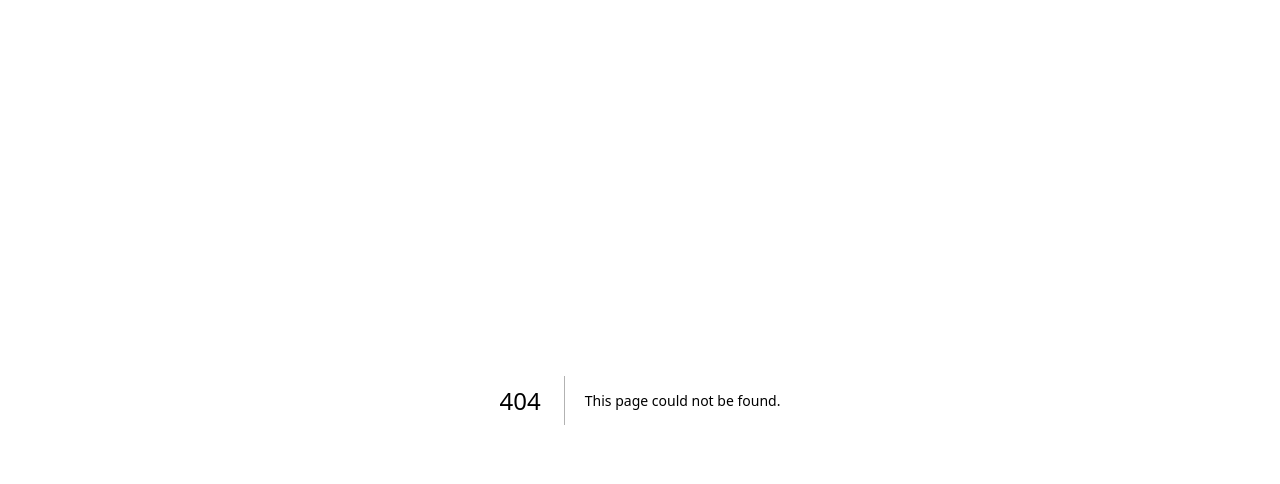
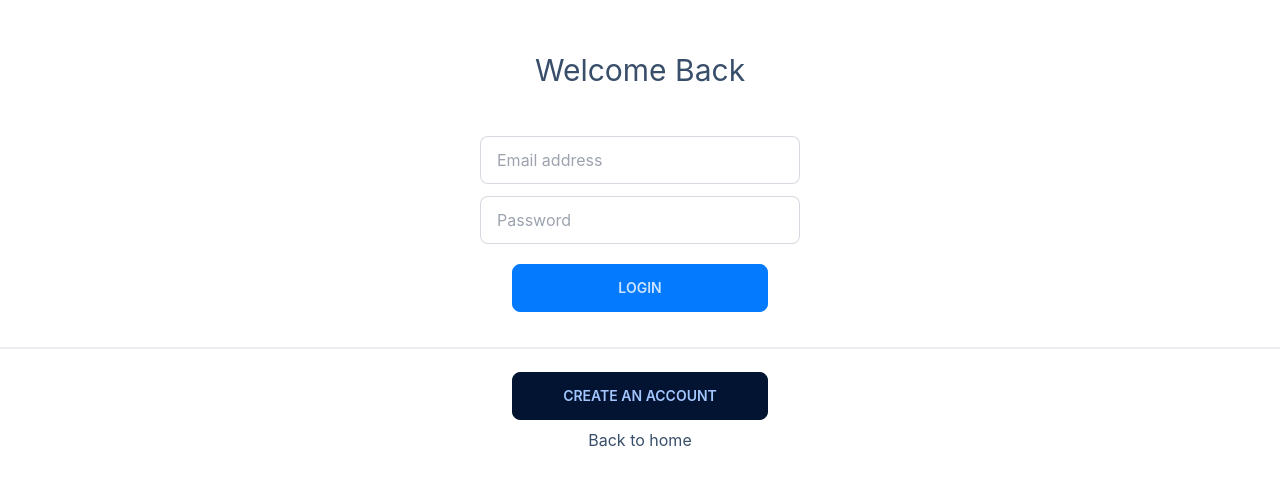
Before and after one commit to chasingtherain/remindme-next, a Next.js app: page /login in a window 1280 px wide. Before the commit this address had no page. Shown: the top 484 px of the page. Built offline with nearby package versions, Linux system fonts and the light colour scheme.

Commit message:
added pages and added css to login page

```diff
--- a/package.json
+++ b/package.json
@@ -6,8 +6,14 @@
     "start": "next start"
   },
   "dependencies": {
+    "daisyui": "^2.51.5",
     "next": "latest",
     "react": "18.2.0",
     "react-dom": "18.2.0"
+  },
+  "devDependencies": {
+    "autoprefixer": "^10.4.14",
+    "postcss": "^8.4.21",
+    "tailwindcss": "^3.3.0"
   }
 }
--- /dev/null
+++ b/pages/_app.js
@@ -0,0 +1,9 @@
+import Head from 'next/head'
+import Link from 'next/link'
+import '../styles/globals.css'
+
+export default function App({ Component, pageProps }) {
+    return <div theme-data="winter">
+      <Component {...pageProps} />
+    </div>
+  }
--- a/pages/index.js
+++ b/pages/index.js
@@ -1,17 +1,18 @@
 import Head from 'next/head';
 import styles from '../styles/Home.module.css';
+import Link from 'next/link';
 
 export default function Home() {
   return (
     <div className={styles.container}>
       <Head>
-        <title>Create Next App</title>
+        <title>Remind Me</title>
         <link rel="icon" href="/favicon.ico" />
       </Head>
 
       <main>
-        <h1 className={styles.title}>
-          Welcome to <a href="https://nextjs.org">Next.js!</a>
+        <h1 className="text-8xl">
+          Login <Link href="/login">Now!</Link>
         </h1>
 
         <p className={styles.description}>
@@ -41,7 +42,7 @@ export default function Home() {
             href="https://vercel.com/import?filter=next.js&utm_source=create-next-app&utm_medium=default-template&utm_campaign=create-next-app"
             className={styles.card}
           >
-            <h3>Deploy &rarr;</h3>
+            <h3 className='text-10xl underline'>Deploy &rarr;</h3>
             <p>
               Instantly deploy your Next.js site to a public URL with Vercel.
             </p>
--- /dev/null
+++ b/pages/login.js
@@ -0,0 +1,41 @@
+import Link from "next/link";
+import Head from 'next/head';
+import { useState } from "react";
+
+export default function LoginPage() {
+    const [userEmail, setUserEmail] = useState("")
+    const [userPassword, setUserPassword] = useState("")
+    const [error, setError] = useState("")
+    const [loginBtnLoading, setLoginBtnLoading] = useState("")
+
+    return <>
+        <Head>
+            <title>Login</title>
+            <link rel="icon" href="/favicon.ico" />
+        </Head>
+
+        <div className="flex flex-col w-full border-opacity-50">
+            <div className="grid h-58 card rounded-box place-items-center my-1">
+                <h1 className="text-3xl my-12">Welcome Back</h1>
+                <div className="form-control w-full max-w-xs">
+                    <input type="text" placeholder="Email address" className="input input-bordered w-full max-w-xs" onChange={(event) => setUserEmail(event.target.value)}/>
+                    <input type="password" placeholder="Password" className="input input-bordered w-full max-w-xs my-3" onChange={(event) => setUserPassword(event.target.value)}/>
+                </div>
+                <button className={`btn btn-wide btn-primary my-2 ${loginBtnLoading}`}>LOGIN</button>
+                {error &&
+                    <>
+                        <p className='text-red-600'>Invalid email or password.</p>
+                        <p className='text-red-600'>Sign up below if you haven done so.</p>
+                    </>
+                }
+
+            {/* <Link to="/forgot-password" className='text-secondary'>Forgot password?</Link> */}
+            </div>
+            <div className="divider"></div>
+            <div className="grid h-18 card rounded-box place-items-center">
+            <Link href="/signup" className="btn btn-wide btn" >Create an account</Link>
+            <Link href="/" className="mt-2 hover:underline decoration-2 decoration-sky-500">Back to home</Link>
+            </div>
+        </div>
+    </>
+  }
--- /dev/null
+++ b/pages/remind.js
@@ -0,0 +1,15 @@
+import Head from "next/head";
+import Link from "next/link";
+
+export default function RemindPage() {
+    return <>
+        <Head>
+            <title>Send a Reminder</title>
+            <link rel="icon" href="/favicon.ico" />
+        </Head>
+        <h1>Reminder Form</h1>
+        <h2>
+        <Link href="/">Back to home</Link>
+        </h2>
+    </>
+  }
--- /dev/null
+++ b/pages/signup.js
@@ -0,0 +1,15 @@
+import Head from "next/head";
+import Link from "next/link";
+
+export default function SignUpPage() {
+    return <>
+        <Head>
+            <title>Signup</title>
+            <link rel="icon" href="/favicon.ico" />
+        </Head>
+        <h1>Sign Up</h1>
+        <h2>
+        <Link href="/">Back to home</Link>
+        </h2>
+    </>
+  }
--- /dev/null
+++ b/postcss.config.js
@@ -0,0 +1,6 @@
+module.exports = {
+  plugins: {
+    tailwindcss: {},
+    autoprefixer: {},
+  },
+}
--- a/styles/globals.css
+++ b/styles/globals.css
@@ -1,3 +1,7 @@
+@tailwind base;
+@tailwind components;
+@tailwind utilities;
+
 html,
 body {
   padding: 0;
--- /dev/null
+++ b/tailwind.config.js
@@ -0,0 +1,18 @@
+/** @type {import('tailwindcss').Config} */
+module.exports = {
+  content: [
+    "./app/**/*.{js,ts,jsx,tsx}",
+    "./pages/**/*.{js,ts,jsx,tsx}",
+    "./components/**/*.{js,ts,jsx,tsx}",
+
+    // Or if using `src` directory:
+    "./src/**/*.{js,ts,jsx,tsx}",
+  ],
+  theme: {
+    extend: {},
+  },
+  plugins: [require("daisyui")],
+  daisyui: {
+    themes: ["winter"],
+  },
+}
```
Also changed, not shown: components/layout.js (added), 1 other file (tests, documents, lock files or other folders).
